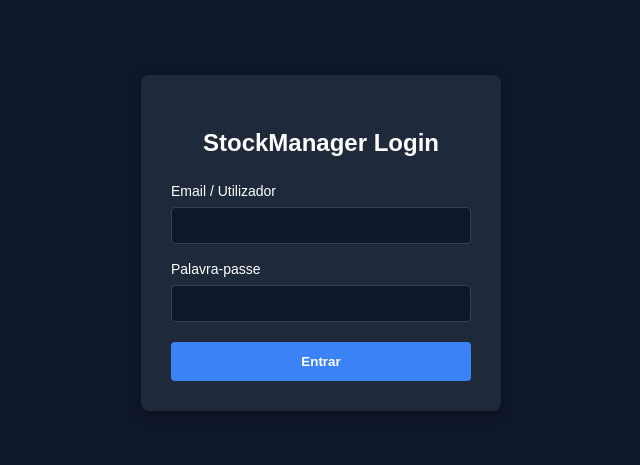
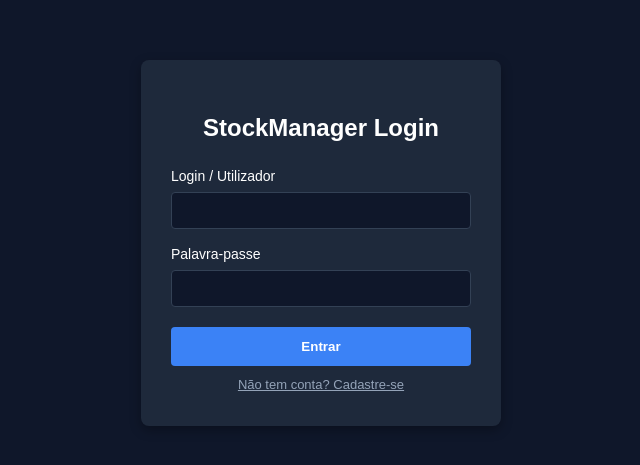
Before and after one commit to annabanana28/sprint4-frontend, a React (Vite) app: page / in a window 1280 px wide. Shown: the part 157-622 px from the top of the page, without its empty margins (319-959 px from the left). Built offline with nearby package versions, Linux system fonts and the light colour scheme; no server answers.

Commit message:
feat: adiciona tela de login e cadastro com integracao ao backend

```diff
--- a/src/pages/PLogin/PLogin.tsx
+++ b/src/pages/PLogin/PLogin.tsx
@@ -6,36 +6,45 @@ interface PLoginProps {
 }
 
 export const PLogin: React.FC<PLoginProps> = ({ onLoginSuccess }) => {
-  const [email, setEmail] = useState('');
+  const [modoCadastro, setModoCadastro] = useState(false);
+  const [nome, setNome] = useState('');
+  const [login, setLogin] = useState('');
   const [senha, setSenha] = useState('');
-  const [erro, setErro] = useState('');
+  const [mensagem, setMensagem] = useState<{ tipo: 'erro' | 'sucesso'; texto: string } | null>(null);
   const [carregando, setCarregando] = useState(false);
 
   const handleSubmit = async (e: React.FormEvent) => {
     e.preventDefault();
-    setErro('');
+    setMensagem(null);
     setCarregando(true);
 
+    const endpoint = modoCadastro ? `${API_URL}/usuarios` : `${API_URL}/usuarios/login`;
+    const payload = modoCadastro ? { nome, login, senha } : { login, senha };
+
     try {
-      const response = await fetch(`${API_URL}/login`, {
+      const response = await fetch(endpoint, {
         method: 'POST',
         headers: {
           'Content-Type': 'application/json',
         },
-        body: JSON.stringify({ email, senha }),
+        body: JSON.stringify(payload),
       });
-
-      if (!response.ok) {
-        throw new Error('Credenciais inválidas');
-      }
 
       const data = await response.json();
 
-      // Guarda o utilizador/token no localStorage
-      localStorage.setItem('@StockManager:usuario', JSON.stringify(data));
-      onLoginSuccess();
+      if (!response.ok) {
+        throw new Error(data.mensagem || data.erro || 'Erro ao processar requisição');
+      }
+
+      if (modoCadastro) {
+        setMensagem({ tipo: 'sucesso', texto: 'Conta criada com sucesso! Faça login abaixo.' });
+        setModoCadastro(false);
+      } else {
+        localStorage.setItem('@StockManager:usuario', JSON.stringify(data));
+        onLoginSuccess();
+      }
     } catch (err: any) {
-      setErro(err.message || 'Erro ao efetuar login');
+      setMensagem({ tipo: 'erro', texto: err.message || 'Erro ao comunicar com o servidor' });
     } finally {
       setCarregando(false);
     }
@@ -59,20 +68,49 @@ export const PLogin: React.FC<PLoginProps> = ({ onLoginSuccess }) => {
         maxWidth: '360px',
         boxShadow: '0 4px 12px rgba(0,0,0,0.3)'
       }}>
-        <h2 style={{ textAlign: 'center', marginBottom: '20px' }}>StockManager Login</h2>
+        <h2 style={{ textAlign: 'center', marginBottom: '20px' }}>
+          {modoCadastro ? 'Criar Conta' : 'StockManager Login'}
+        </h2>
 
-        {erro && (
-          <div style={{ backgroundColor: '#ef4444', padding: '10px', borderRadius: '4px', marginBottom: '15px', fontSize: '14px' }}>
-            {erro}
+        {mensagem && (
+          <div style={{
+            backgroundColor: mensagem.tipo === 'erro' ? '#ef4444' : '#22c55e',
+            padding: '10px',
+            borderRadius: '4px',
+            marginBottom: '15px',
+            fontSize: '14px'
+          }}>
+            {mensagem.texto}
+          </div>
+        )}
+
+        {modoCadastro && (
+          <div style={{ marginBottom: '15px' }}>
+            <label style={{ display: 'block', marginBottom: '5px', fontSize: '14px' }}>Nome</label>
+            <input
+              type="text"
+              value={nome}
+              onChange={(e) => setNome(e.target.value)}
+              required
+              style={{
+                width: '100%',
+                padding: '10px',
+                borderRadius: '4px',
+                border: '1px solid #334155',
+                backgroundColor: '#0f172a',
+                color: '#fff',
+                boxSizing: 'border-box'
+              }}
+            />
           </div>
         )}
 
         <div style={{ marginBottom: '15px' }}>
-          <label style={{ display: 'block', marginBottom: '5px', fontSize: '14px' }}>Email / Utilizador</label>
+          <label style={{ display: 'block', marginBottom: '5px', fontSize: '14px' }}>Login / Utilizador</label>
           <input
             type="text"
-            value={email}
-            onChange={(e) => setEmail(e.target.value)}
+            value={login}
+            onChange={(e) => setLogin(e.target.value)}
             required
             style={{
               width: '100%',
@@ -119,7 +157,27 @@ export const PLogin: React.FC<PLoginProps> = ({ onLoginSuccess }) => {
             cursor: 'pointer'
           }}
         >
-          {carregando ? 'A entrar...' : 'Entrar'}
+          {carregando ? 'A aguardar...' : (modoCadastro ? 'Cadastrar' : 'Entrar')}
+        </button>
+
+        <button
+          type="button"
+          onClick={() => {
+            setModoCadastro(!modoCadastro);
+            setMensagem(null);
+          }}
+          style={{
+            width: '100%',
+            marginTop: '10px',
+            background: 'none',
+            border: 'none',
+            color: '#94a3b8',
+            fontSize: '13px',
+            cursor: 'pointer',
+            textDecoration: 'underline'
+          }}
+        >
+          {modoCadastro ? 'Já tem conta? Faça login' : 'Não tem conta? Cadastre-se'}
         </button>
       </form>
     </div>
--- a/vite.config.ts
+++ b/vite.config.ts
@@ -4,4 +4,7 @@ import { defineConfig } from 'vite'
 // https://vite.dev/config/
 export default defineConfig({
   plugins: [react()],
+  server: {
+    port: 5173,
+  },
 })
```
